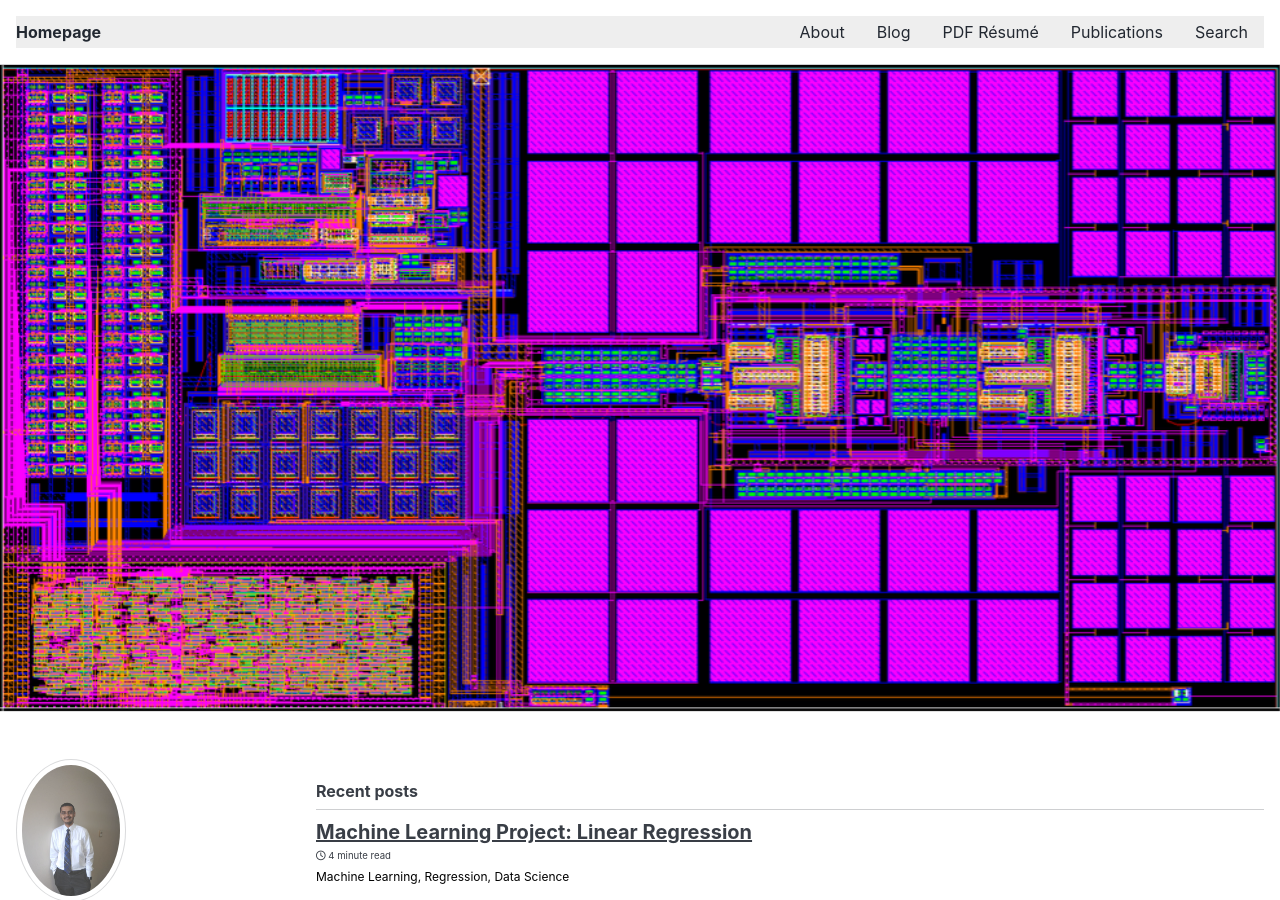
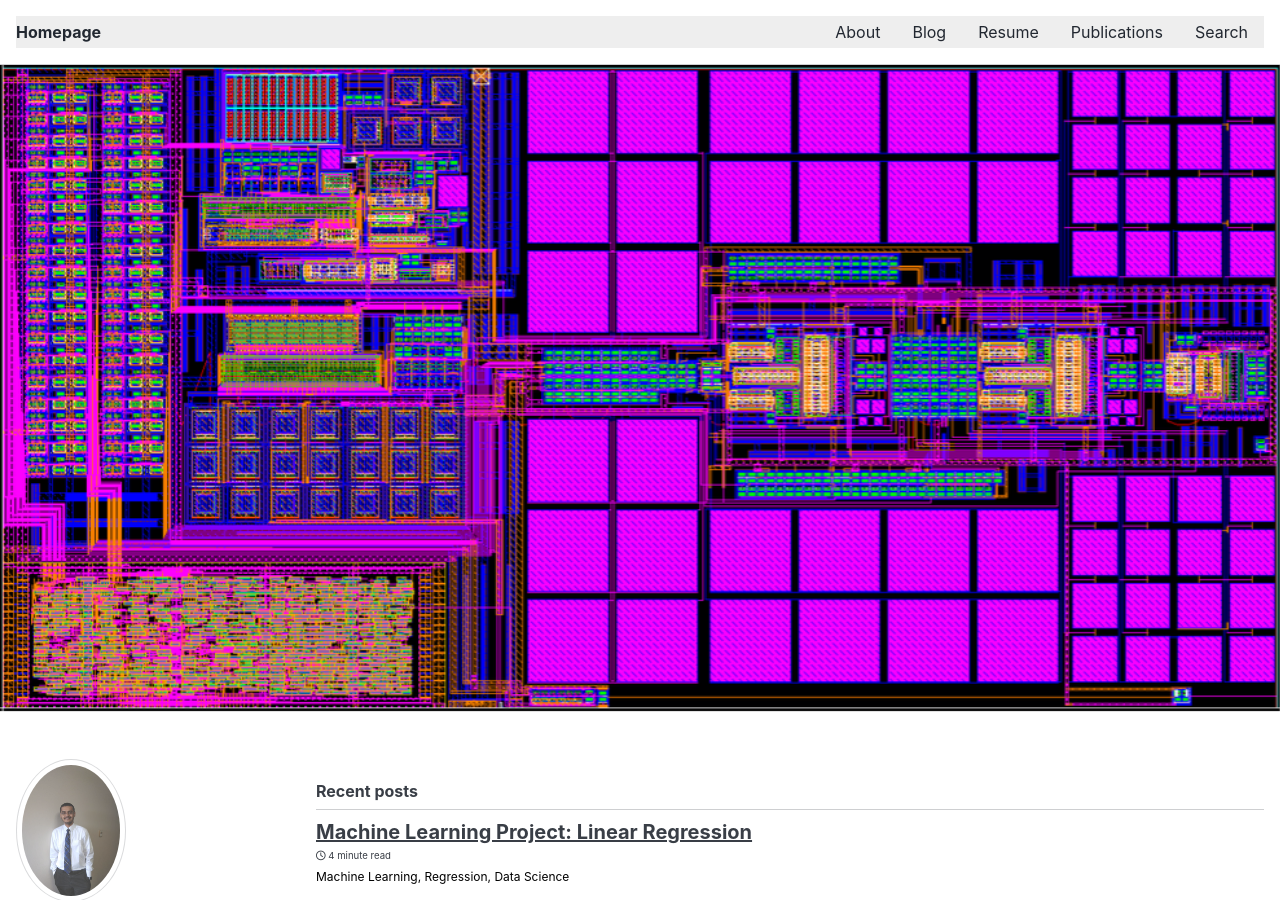
Before and after one commit to srsapireddy/srsapireddy.github.io, a Jekyll site: the page built from index.html, in a window 1280 px wide and 900 px high. Built offline with Jekyll 4.4.1, drawn with Linux system fonts in a browser that asks for light colours; cached includes are drawn as plain includes; nearby versions of some CDN libraries; the list of posts is cut into pages by our own code.

Commit message:
Update navigation.yml

```diff
--- a/_data/navigation.yml
+++ b/_data/navigation.yml
@@ -4,8 +4,8 @@ main:
     url: /about/
   - title: "Blog"
     url: /blog/
-  - title: "PDF Résumé"
-    url: "/cv/Resume.pdf"
+  - title: "Resume"
+    url: /resume/
   - title: "Publications"
     url: /publications/
   - title: "Search"
```
